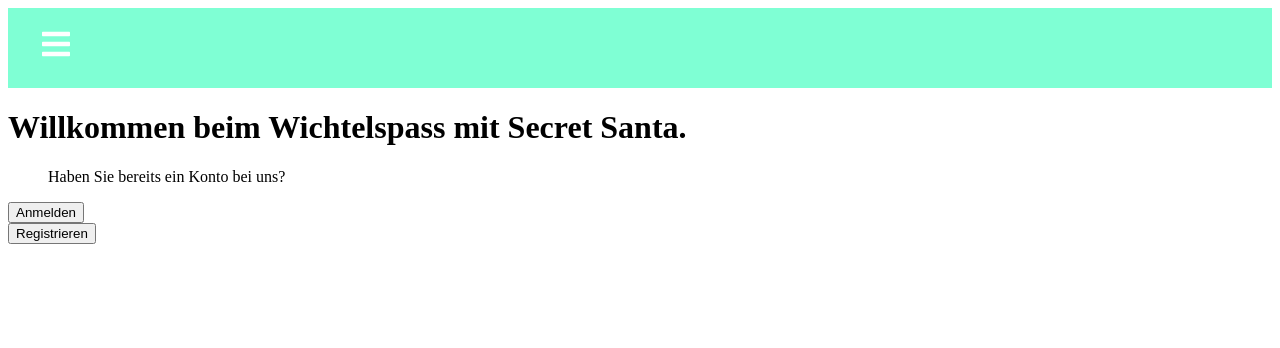
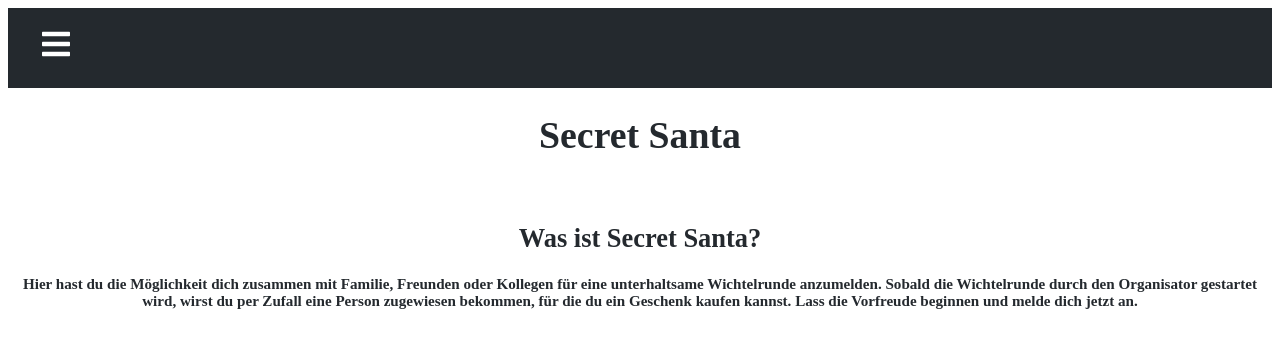
Before and after one commit to pgs3238/WichtelApp2, a React (Create React App) app in the folder src/main/frontend/: page / in a window 1280 px wide. Shown: the top 348 px of the page. Built offline with nearby package versions, Linux system fonts and the light colour scheme.

Commit message:
Anmelde Page ein bisschen gerichtet

```diff
--- a/src/main/frontend/src/components/Navbar.css
+++ b/src/main/frontend/src/components/Navbar.css
@@ -1,20 +1,20 @@
-/*Balken ganz oben */
+/*Balken ganz oben, auf dem Menü-Button positioniert ist */
 .navbar {
-    background-color: aquamarine;
+    background-color: #24292e;
     height: 80px;
     display: flex;
     justify-content: start;
     align-items: center;
 }
-/*Menü-Icon */
+/* Position des Menü-Icon */
 .menu-bars {
     margin-left: 2rem;
     font-size: 2rem;
     background: none;
 }
-/* __Menu verschwand */
+/* Menu verschwand */
 .nav-menu {
-    background-color: aquamarine;
+    background-color: #24292e;
     width: 250px;
     height: 100vh;
     display: flex;
@@ -35,15 +35,15 @@
     text-decoration: none;
     color: #ffffff;
     font-size: 18px;
-    width: 95%;
+    width: 100%;
     height: 100%;
     display: flex;
     align-items: center;
-    padding: 0 16px;
-    border-radius: 4px;
+    padding: 5 16px;
+    border-radius: 7px;
 }
 
-/* Farber des Menüpunkts, wenn Corser darauf landet */
+/* Farbe des Menüpunkts, wenn Corser darauf landet */
 .nav-text a:hover {
     background-color: lightseagreen;
 }
@@ -55,18 +55,19 @@
 
 /* X (Schliessen)-Details */
 .navbar-toggle {
-    background-color: aquamarine;
+    background-color: #24292e;
     width: 100%;
-    height: 80px;
+    height: 50px;
     display: flex;
     justify-content: start;
     align-items: center;
 }
 
+/* Farbe, wenn Corser auf Schließen Button kommt */
 .navbar-toggle:hover {
     background-color: lightseagreen;
 }
 
 span {
-    margin-left: 20px;
+    margin-left: 30px;
 }
--- a/src/main/frontend/src/components/Navbar.jsx
+++ b/src/main/frontend/src/components/Navbar.jsx
@@ -17,9 +17,11 @@ function Navbar() {
         <>
             <IconContext.Provider value={{color: '#fff'}}>
                 <div className="navbar">
+
                     <Link to="#" className='menu-bars'>
                         <FaIcons.FaBars onClick={showSidebar}/>
                     </Link>
+
                 </div>
                 <nav className={sidebar ? 'nav-menu active' : 'nav-menu'}>
                     <ul className='nav-menu-items' onClick={showSidebar}>
--- /dev/null
+++ b/src/main/frontend/src/pages/Anmelden.css
@@ -0,0 +1,17 @@
+.email {
+    text-align: center;
+}
+
+.passwort {
+    text-align: center;
+
+}
+
+.anmeldenBT{
+    text-align: center;
+
+}
+
+.pwvergessenBT{
+    text-align: center;
+}
--- a/src/main/frontend/src/pages/Anmelden.jsx
+++ b/src/main/frontend/src/pages/Anmelden.jsx
@@ -2,6 +2,7 @@
 import React, {useState} from 'react';
 import * as PropTypes from "prop-types";
 /*import ReactDOM from "react-dom/client";*/
+import './Anmelden.css'
 
 
 function Layout() {
@@ -24,6 +25,7 @@ function Layout() {
             <h1>Secret Santa</h1>
             <h2>Login</h2>
 
+            <div className="email">
             <input
                     type="text"
                     placeholder="E-Mail-Adresse"
@@ -31,26 +33,41 @@ function Layout() {
                     name="email"
                     value={inputs.email || ""}
                     onChange={handleChange}
+
             />
+            </div>
 
             <br/>
+            <div className="passwort">
                 <input
-                    type="password"
+                    type="text"
                     placeholder="Passwort"
                     id="passwort"
                     name="passwort"
-                    value={inputs.password || ""}
+                    value={inputs.passwort || ""}
                     onChange={handleChange}
                 />
+            </div>
+            <br/>
+            <br/>
+
+            <div className="anmeldenBT">
+            <input
+                type="submit"
+                id="anmelden"
+                value="Login"/>
+            &emsp;&emsp;&emsp;&emsp;&emsp;&emsp;&emsp;
+            </div>
 
             <br/>
-            <br/>
-            <input type="submit" id="anmelden" value="Login"/>
-            &emsp;&emsp;&emsp;&emsp;&emsp;&emsp;&emsp;
 
-            <input type="submit" id="pwvergessen" value="Forgot Password"/>
-            <br/><br/>
-            <input type="submit" id="chgpgadduser" value="Create new Account"/>
+            <div className="pwvergessenBT">
+            <input
+                type="submit"
+                id="pwvergessen"
+                value="Passwort vergessen?"/>
+                &emsp;
+            </div>
         </form>
 
     )
--- /dev/null
+++ b/src/main/frontend/src/pages/Home.css
@@ -0,0 +1,17 @@
+h1 {
+    color: #24292e;
+    text-align: center;
+    font-size: 10mm;
+}
+
+h2 {
+    color: #24292e;
+    text-align: center;
+    font-size: 7mm;
+}
+
+h3 {
+    color: #24292e;
+    text-align: center;
+    font-size: 4mm;
+}
--- a/src/main/frontend/src/pages/Home.jsx
+++ b/src/main/frontend/src/pages/Home.jsx
@@ -1,15 +1,20 @@
 
 import React from 'react';
+import './Home.css'
 
 function Layout() {
+
     return (
         <div>
+        <h1>Secret Santa</h1>
+        <br/>
+        <h2>Was ist Secret Santa?</h2>
 
-        <h1>Willkommen beim Wichtelspass mit Secret Santa.</h1>
-        <ul>Haben Sie bereits ein Konto bei uns?</ul>
-            <button>Anmelden</button>
-            <br/>
-            <button>Registrieren</button>
+            <h3>Hier hast du die Möglichkeit dich zusammen mit Familie, Freunden oder
+                Kollegen für eine unterhaltsame Wichtelrunde anzumelden. Sobald die Wichtelrunde durch den Organisator
+                gestartet wird, wirst du per Zufall eine Person zugewiesen bekommen, für die du ein Geschenk kaufen kannst.
+                Lass die Vorfreude beginnen und melde dich jetzt an.
+            </h3>
 
         </div>
             );
```
